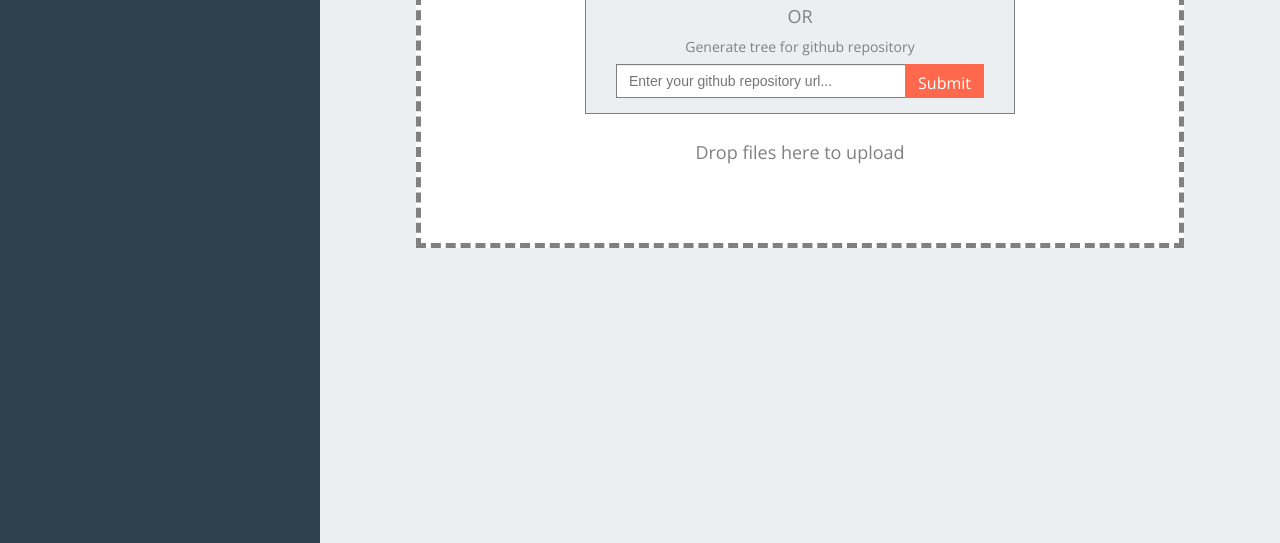
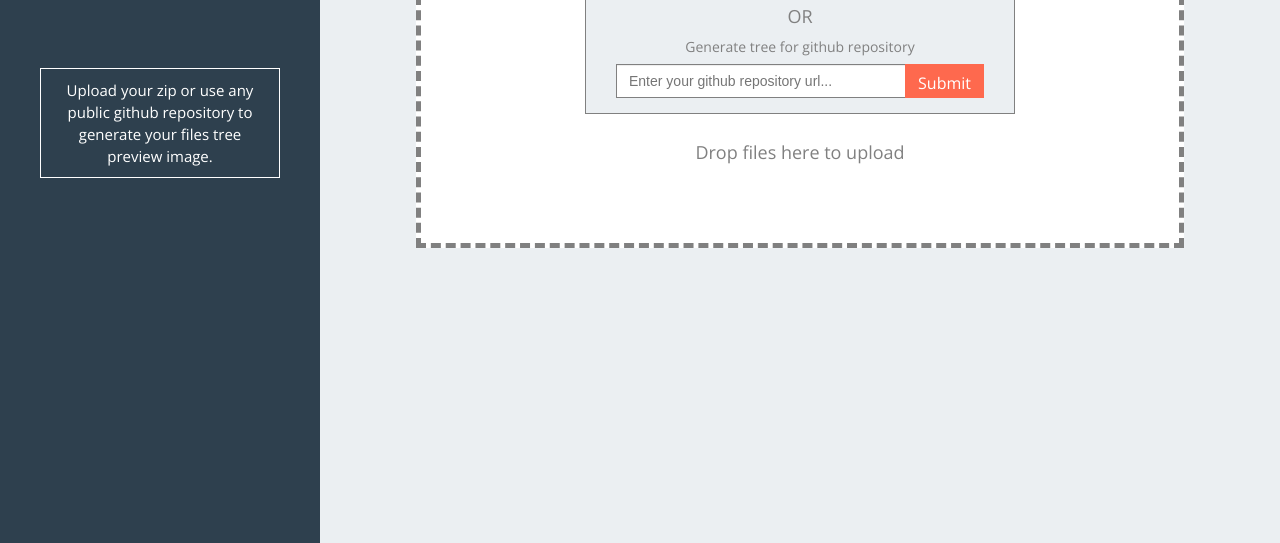
Before and after one commit to styopdev/export-folder-tree, a plain HTML site: page index.html in a window 1280 px wide. Shown: the part 257-800 px from the top of the page. Drawn offline with nearby package versions, Linux system fonts and the light colour scheme.

Commit message:
Added description

```diff
--- a/css/style.css
+++ b/css/style.css
@@ -495,6 +495,7 @@ select:not([multiple]) {
     justify-content: space-between;
     align-items: center;
     padding: 25px;
+    padding-left: 100px;
     position: absolute;
     top: 0;
     left: 0;
@@ -514,8 +515,18 @@ select:not([multiple]) {
     border: 3px solid #000000;
     font-size: 15px;
 }
-
 .download-button:hover {
     background-color: #000000;
     color: #ffffff;
 }
+.description {
+    border: 1px solid #ffffff;
+    color: #ffffff;
+    font-size: 15px;
+    line-height: 22px;
+    text-align: center;
+    width: 240px;
+    padding: 10px 15px;
+    margin: 0 auto;
+    margin-top: 100px;
+}
--- a/index.html
+++ b/index.html
@@ -14,9 +14,15 @@
         <div class="wrapper">
             <div class="sidebar">
                 <div class="logo-wrapper">
-                    <a href="#">
+                    <a href="">
                         <img src="img/logo_200x200.png" alt="logo">
                     </a>
+                </div>
+
+                <div class="description">
+                    <p>
+                        Upload your zip or use any public github repository to generate your files tree preview image.
+                    </p>
                 </div>
             </div>
 
```
